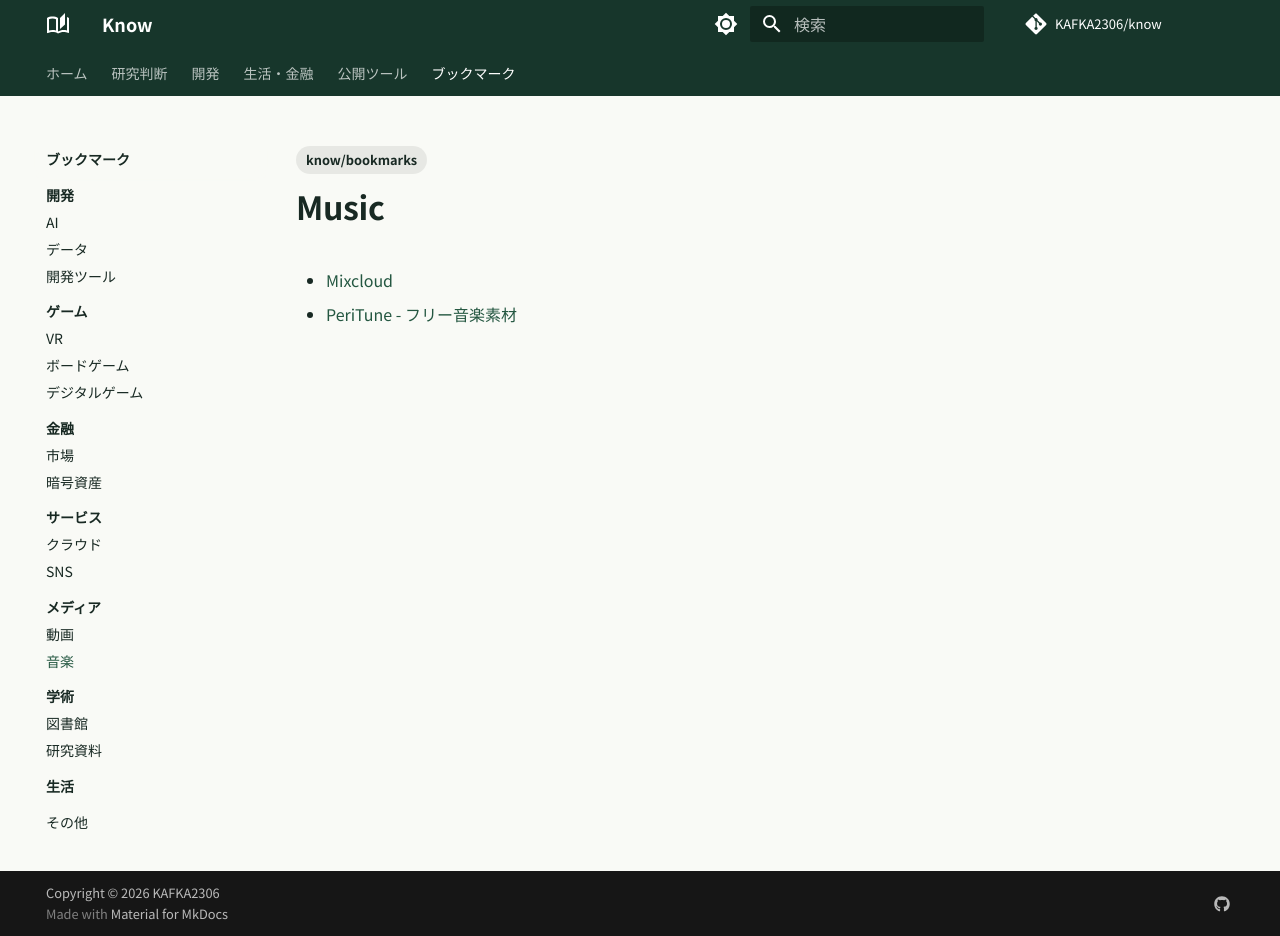
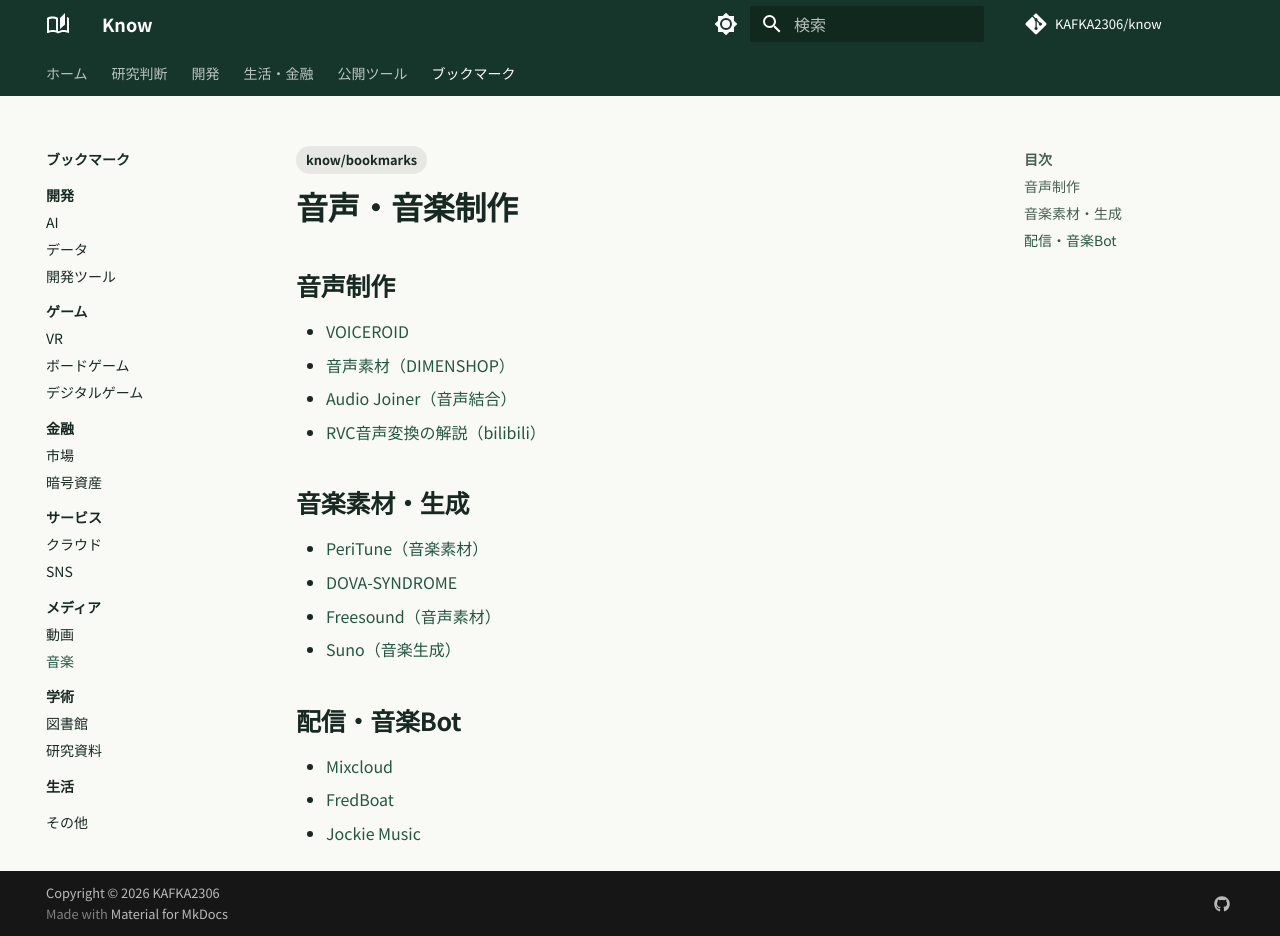
Before and after one commit to KAFKA2306/know, an MkDocs documentation site: the page built from docs/bookmarks/Media/Music/index.md, in a window 1280 px wide and 936 px high. Built offline with MkDocs 1.6.1 and Material for MkDocs 9.7.7, drawn with Linux system fonts in a browser that asks for light colours; comment, search, counter and statistics services are not loaded.

```diff
--- a/docs/bookmarks/Media/Music/index.md
+++ b/docs/bookmarks/Media/Music/index.md
@@ -1,11 +1,28 @@
 ---
 type: bookmark
-description: "「Music」のブックマークを探すための索引。"
+description: "音声合成・編集・音楽素材・配信サービス。"
 tags:
   - know/bookmarks
 ---
 
-# Music
+# 音声・音楽制作
+
+## 音声制作
+
+- [VOICEROID](https://www.ah-soft.com)
+- [音声素材（DIMENSHOP）](https://oblsk.sakura.ne.jp)
+- [Audio Joiner（音声結合）](https://audio-joiner.com)
+- [RVC音声変換の解説（bilibili）](https://www.bilibili.com)
+
+## 音楽素材・生成
+
+- [PeriTune（音楽素材）](https://peritune.com)
+- [DOVA-SYNDROME](https://dova-s.jp)
+- [Freesound（音声素材）](https://freesound.org/)
+- [Suno（音楽生成）](https://suno.com/)
+
+## 配信・音楽Bot
 
 - [Mixcloud](https://www.mixcloud.com)
-- [PeriTune - フリー音楽素材](https://peritune.com)
+- [FredBoat](https://fredboat.com)
+- [Jockie Music](https://www.jockiemusic.com)
```
